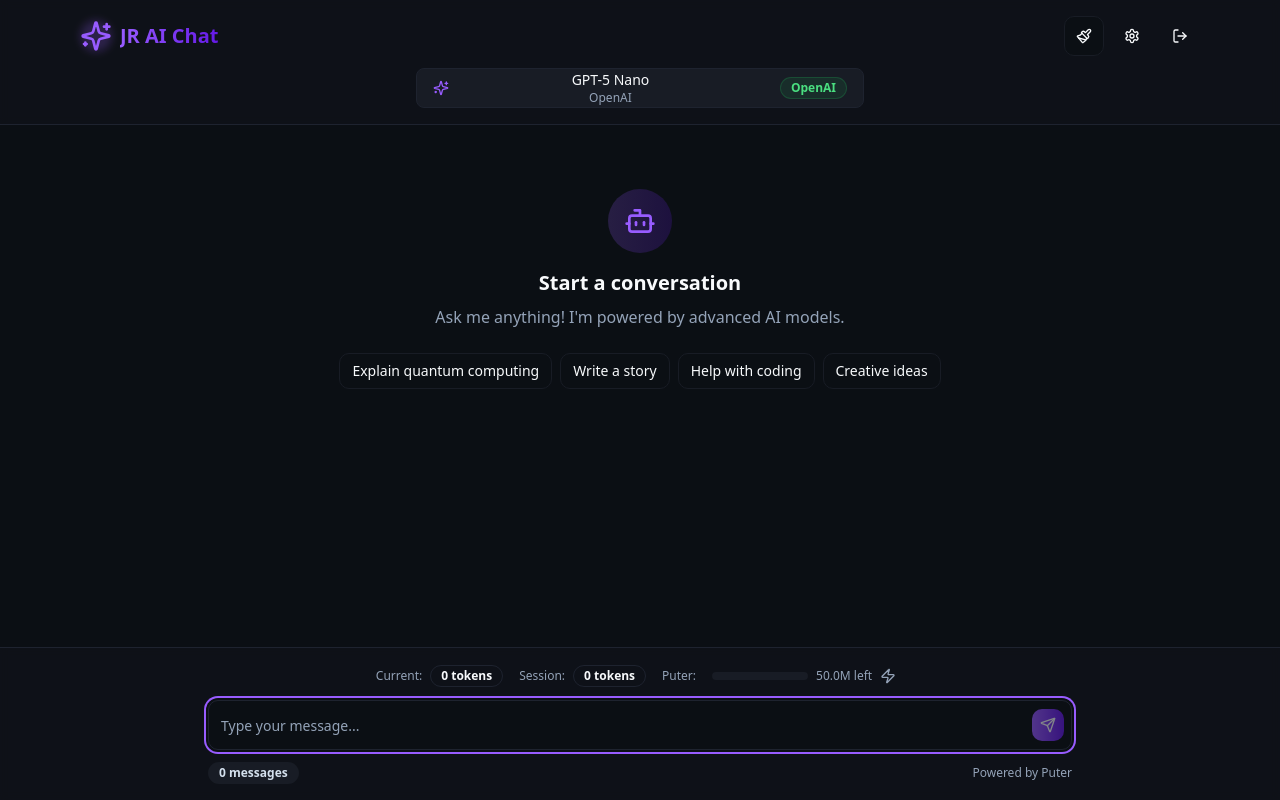
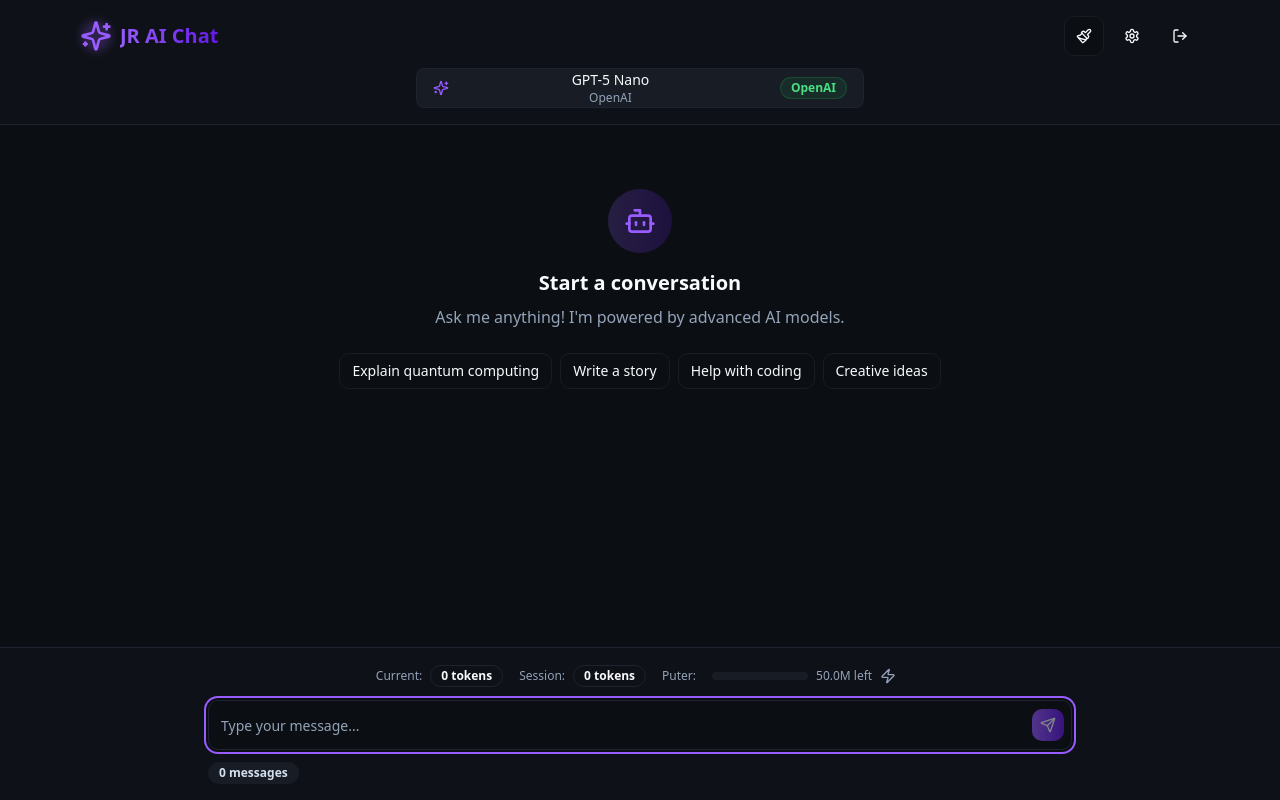
Before and after one commit to JamieReddin/ai-jr-puter-chat-08060, a React (Vite) app: page / in a window 1280 px wide. Built offline with nearby package versions, Linux system fonts and the light colour scheme; the HTML template or start-up script is replaced by a standard one.

Commit message:
Visual edit in Lovable

```diff
--- a/src/components/ChatInterface.tsx
+++ b/src/components/ChatInterface.tsx
@@ -574,9 +574,7 @@ export default function ChatInterface() {
                 {messages.length} messages
               </Badge>
             </div>
-            <a href="https://developer.puter.com" target="_blank" rel="noopener noreferrer" className="hover:text-primary transition-colors text-xs">
-              Powered by Puter
-            </a>
+
           </div>
         </div>
       </div>
```
